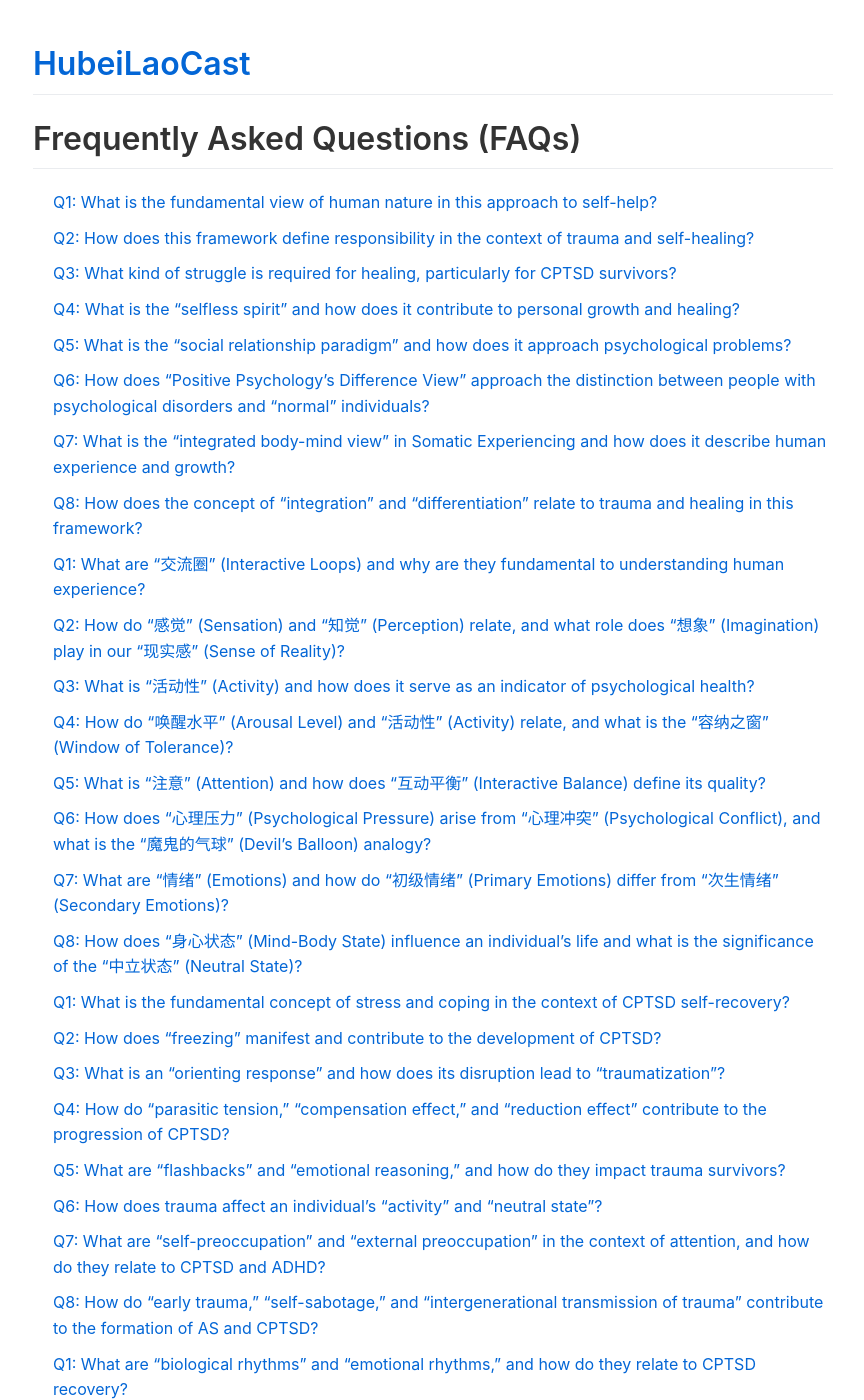
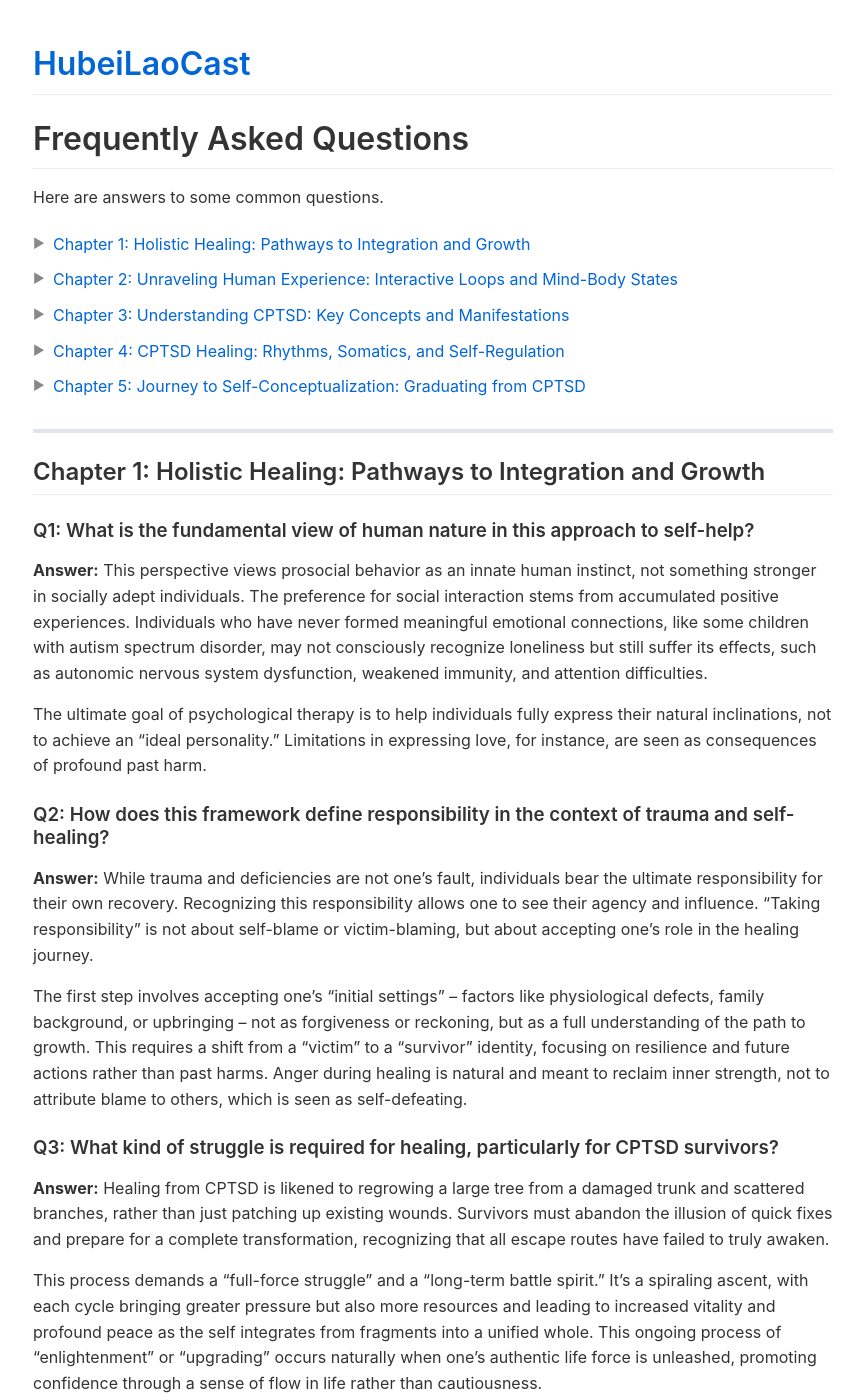
Before and after one commit to HubeiLaoCast/HubeiLaoCast.github.io, a Jekyll site: the page built from cptsd-healing/FAQs.md, in a window 1280 px wide and 1400 px high. Shown: the whole window, without its empty margins (207-1071 px from the left). Built offline with Jekyll 4.4.1, drawn with Linux system fonts in a browser that asks for light colours; some of the changed text lies outside the part shown.

Commit message:
fix toc formats

```diff
--- a/_config.yml
+++ b/_config.yml
@@ -18,7 +18,7 @@ collections:
 kramdown:
   input: GFM
   syntax_highlighter: rouge
-  toc_levels: 3..4
+  toc_levels: 2..4
 
 # Exclude from processing
 exclude:
--- a/cptsd-healing/FAQs.md
+++ b/cptsd-healing/FAQs.md
@@ -1,7 +1,9 @@
 ---
 layout: default
-title: Frequently Asked Questions (FAQs)
+title: Frequently Asked Questions
 ---
+
+Here are answers to some common questions.
 
 * TOC
 {:toc}
```
